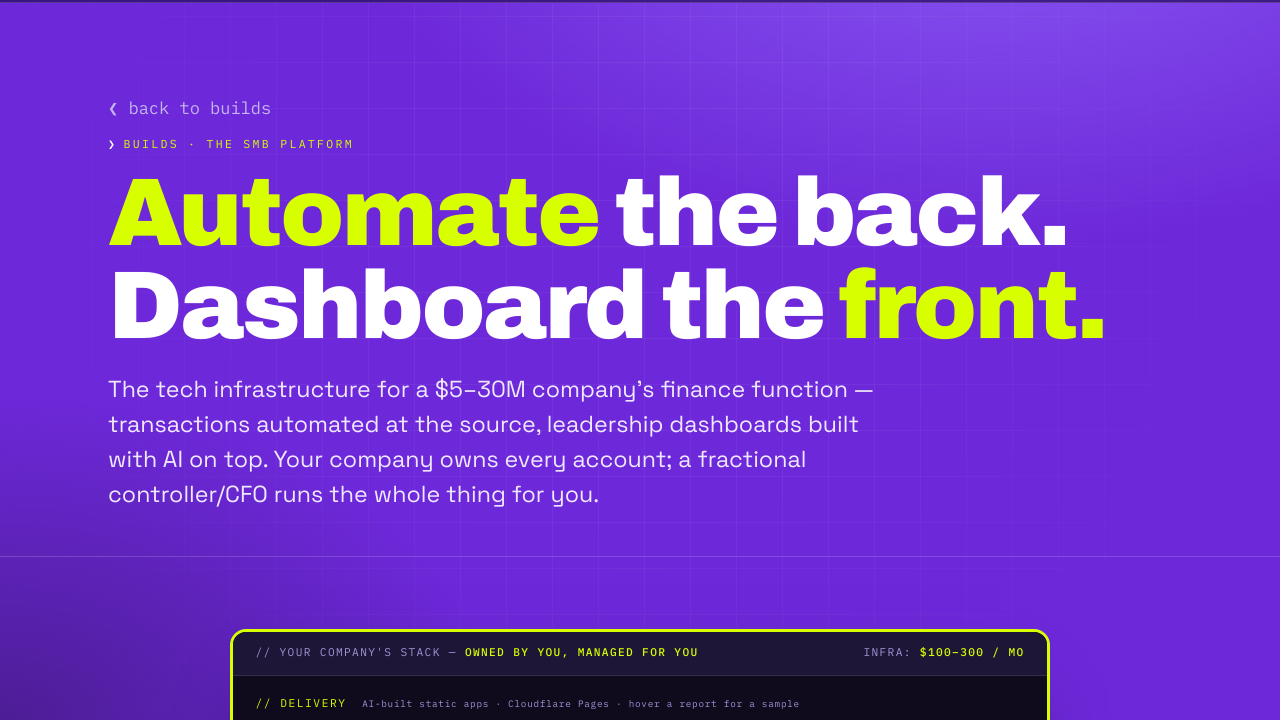
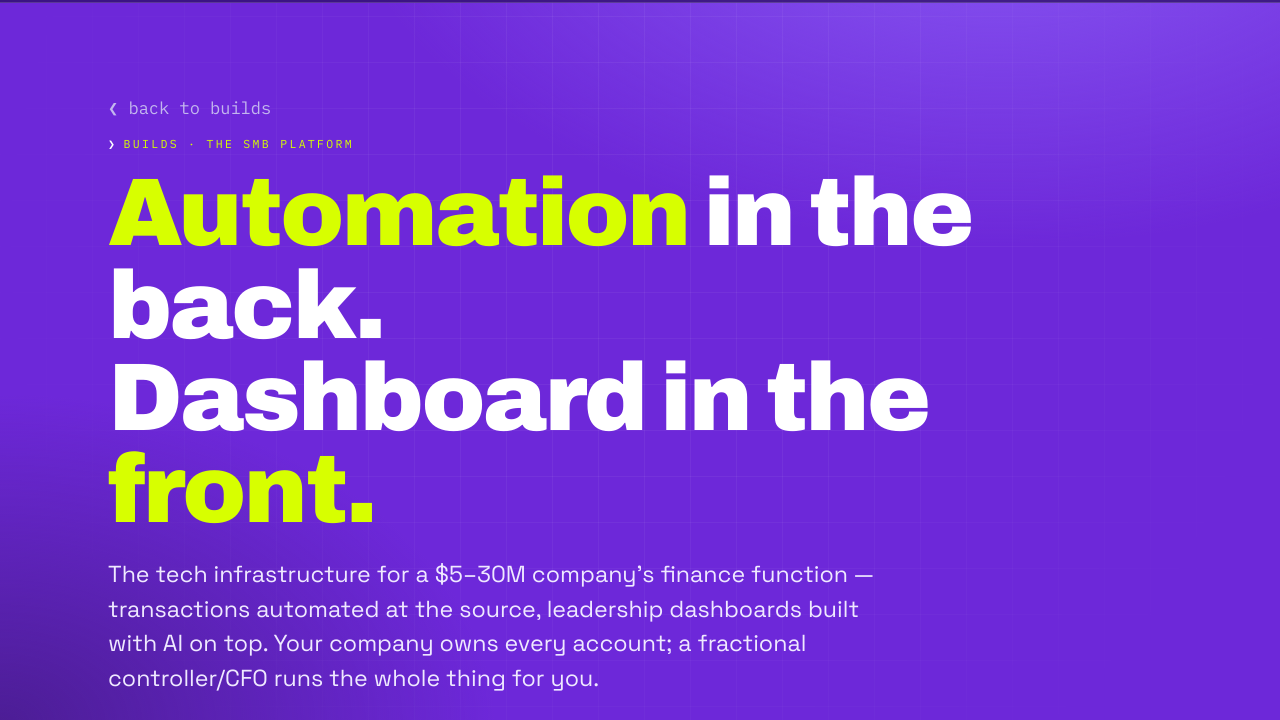
Before and after one commit to sabernathy103/forwarddeployedcpa, a plain HTML site: page builds/smb-stack.html in a window 1280 px wide. Shown: the part 76-796 px from the top of the page. Drawn offline with Linux system fonts and the light colour scheme.

Commit message:
Change SMB stack tagline to 'Automation in the back. Dashboard in the front.'
Co-Authored-By: Claude Fable 5 <noreply@anthropic.com>

```diff
--- a/builds/smb-stack.html
+++ b/builds/smb-stack.html
@@ -10,7 +10,7 @@
 <meta property="og:type" content="article">
 <meta property="og:site_name" content="Forward Deployed CPA">
 <meta property="og:title" content="The SMB Finance Stack — reference architecture">
-<meta property="og:description" content="Automate the back. Dashboard the front. The finance tech infrastructure for $5–30M companies — company-owned, managed by a fractional controller/CFO.">
+<meta property="og:description" content="Automation in the back. Dashboard in the front. The finance tech infrastructure for $5–30M companies — company-owned, managed by a fractional controller/CFO.">
 <meta property="og:url" content="https://www.forwarddeployed.cpa/builds/smb-stack.html">
 <meta property="og:image" content="https://www.forwarddeployed.cpa/assets/img/og-smb-stack.png">
 <meta name="twitter:card" content="summary_large_image">
@@ -169,7 +169,7 @@
   <div class="wrap">
     <p class="mono"><a href="index.html" class="muted" style="text-decoration:none">❮ back to builds</a></p>
     <span class="eyebrow" style="margin-top:.8rem">builds · the smb platform</span>
-    <h1 style="text-transform:none;letter-spacing:-.025em;margin-top:.7rem;"><span class="lime">Automate</span> the back.<br>Dashboard the <span class="lime">front.</span></h1>
+    <h1 style="text-transform:none;letter-spacing:-.025em;margin-top:.7rem;"><span class="lime">Automation</span> in the back.<br>Dashboard in the <span class="lime">front.</span></h1>
     <p class="lead">The tech infrastructure for a $5–30M company's finance function — transactions automated at the source, leadership dashboards built with AI on top. Your company owns every account; a fractional controller/CFO runs the whole thing for you.</p>
   </div>
 </section>
```
Also changed, not shown: assets/img/og-smb-stack.png.
